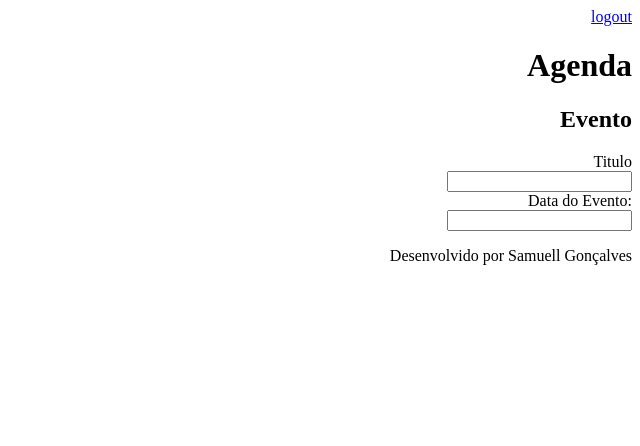
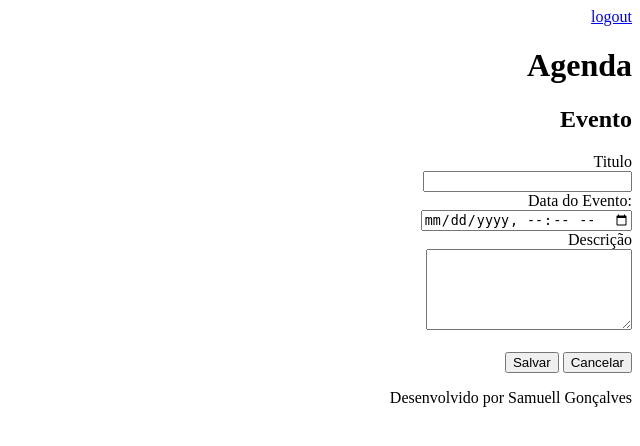
Before and after one commit to Samuellsousa/agenda, a Django app: page /agenda/evento/ in a window 1280 px wide. Shown: the top 446 px of the page, without its empty margins (640-1280 px from the left). Run offline with Django 4.2, Linux system fonts and the light colour scheme; a user stored in the database is signed in.

Commit message:
incluido template para inserção de eventos da agenda. incluido o gitignore para ignore os arquivos compilados

```diff
--- a/agenda/urls.py
+++ b/agenda/urls.py
@@ -22,6 +22,7 @@ urlpatterns = [
     path('admin/', admin.site.urls),
     path('agenda/', views.lista_eventos),
     path('agenda/evento/', views.evento),
+    path('agenda/evento/submit', views.submit_evento),
     path('',RedirectView.as_view(url='/agenda/')),
     path('login/', views.login_user),
     path ('login/submit', views.submit_login),
--- a/core/views.py
+++ b/core/views.py
@@ -33,9 +33,22 @@ def submit_login (request):
 def lista_eventos(request):
     usuario = request.user
     evento = Evento.objects.filter(usuario=usuario)
-    dados= {'eventos':evento}
+    dados = {'eventos':evento}
     return render(request,'agenda.html',dados)
 
 @login_required(login_url='/login/')
 def evento(request):
     return render(request,'evento.html')
+
+@login_required(login_url='/login/')
+def submit_evento(request):
+    if request.POST:
+        titulo = request.POST.get('titulo')
+        data_evento = request.POST.get('data_evento')
+        descricao = request.POST.get('descricao')
+        usuario = request.user
+        Evento.objects.create(titulo=titulo,
+                              data_evento=data_evento,
+                              descricao=descricao,
+                              usuario=usuario)
+    return redirect('/')
--- a/templates/evento.html
+++ b/templates/evento.html
@@ -4,12 +4,23 @@
 
 <h2>Evento</h2>
 
+<form action="submit" method="POST">{% csrf_token %}
     <label>Titulo</label>
     <br>
-<input type="text" name="titulo">
+    <input type="text" name="titulo" size="23">
     <br>
     <label>Data do Evento:</label>
     <br>
-<input type="text" name="data_evento">
+    <input type="datetime-local" name="data_evento">
     <br>
+    <label>Descrição</label>
+    <br>
+    <textarea name="descrição" rows="5" cols="23"></textarea>
+    <br><br>
+    <button type="submit">Salvar</button>
+    <a href="/">
+        <button type="button">Cancelar</button>
+    </a>
+</form>
+
 {% endblock %}
```
Also changed, not shown: 1 other file. Lines whose indentation alone changed are shown as unchanged.
